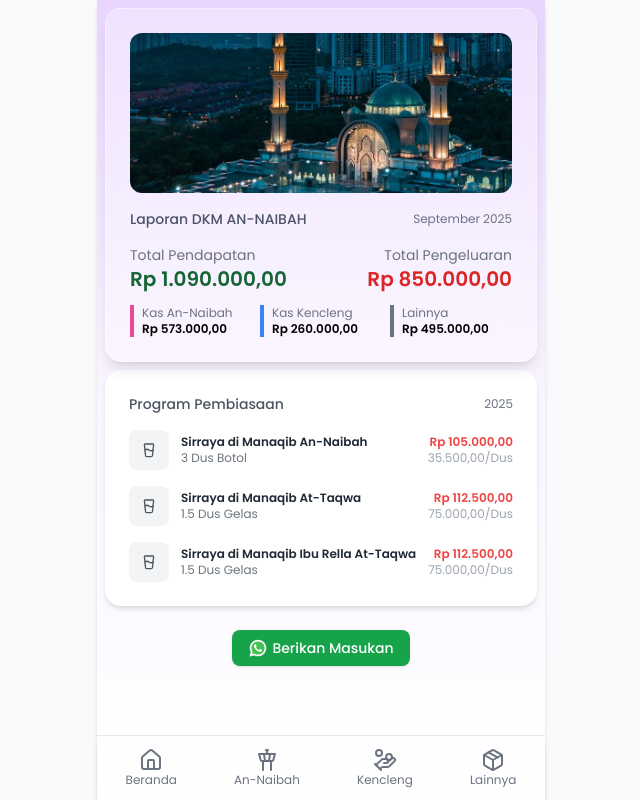
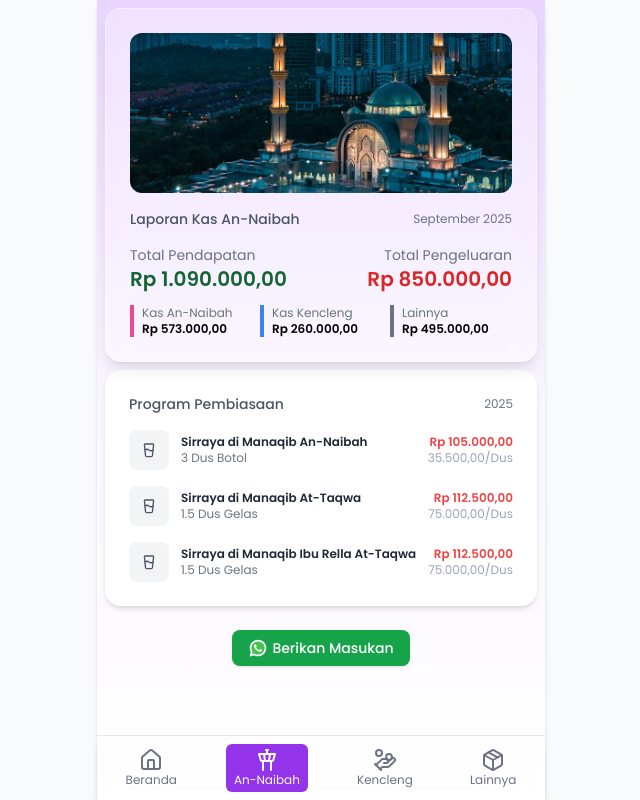
Before and after one commit to mhanifmuhsin/annaibah, a React (Vite) app: page / in a window 1280 px wide. Both pictures are taken after a click on the button "An-Naibah". Shown: the whole page, without its empty margins (319-959 px from the left). Built offline with nearby package versions, Linux system fonts and the light colour scheme.

Commit message:
feat: :hammer: update navigation

```diff
--- a/src/App.tsx
+++ b/src/App.tsx
@@ -5,6 +5,8 @@ import BottomNavigation from "./components/bottom-navigation";
 import IncomeCard from "./components/IncomeCard";
 import ProgramCard from "./components/ProgramCard";
 import WhatsAppButton from "./components/WhatsAppButton";
+import React from "react";
+
 const categories = [
   { name: "Kas An-Naibah", value: "Rp 573.000,00", color: "#ec4899" }, // pink
   { name: "Kas Kencleng", value: "Rp 260.000,00", color: "#3b82f6" }, // blue
@@ -34,11 +36,14 @@ const spendItems = [
   },
 ];
 function App() {
+  const [stateNavigation, setStateNavigation] = React.useState("home");
   return (
     <>
       <div className="flex min-h-screen flex-col bg-gray-50">
         {/* konten utama */}
         <div className="mx-auto w-full max-w-md flex-1 bg-gradient-to-b from-purple-200 via-purple-50 to-white shadow-md pb-20">
+          {stateNavigation === "home" && (
+            <>
               <section className="mx-2 pt-2">
                 <IncomeCard
                   title="Laporan DKM AN-NAIBAH"
@@ -55,6 +60,71 @@ function App() {
                   items={spendItems}
                 />
               </section>
+            </>
+          )}
+          {stateNavigation === "kas_annaibah" && (
+            <>
+              <section className="mx-2 pt-2">
+                <IncomeCard
+                  title="Laporan Kas An-Naibah"
+                  date="September 2025"
+                  total="Rp 1.090.000,00 "
+                  totalExpense="Rp 850.000,00"
+                  categories={categories}
+                />
+              </section>
+              <section className="m-2">
+                <ProgramCard
+                  title="Program Pembiasaan"
+                  period="2025"
+                  items={spendItems}
+                />
+              </section>
+            </>
+          )}
+
+          {stateNavigation === "kencleng_annaibah" && (
+            <>
+              <section className="mx-2 pt-2">
+                <IncomeCard
+                  title="Laporan Kas Kencleng"
+                  date="September 2025"
+                  total="Rp 1.090.000,00 "
+                  totalExpense="Rp 850.000,00"
+                  categories={categories}
+                />
+              </section>
+              <section className="m-2">
+                <ProgramCard
+                  title="Program Pembiasaan"
+                  period="2025"
+                  items={spendItems}
+                />
+              </section>
+            </>
+          )}
+
+          {stateNavigation === "wakaf_annaibah" && (
+            <>
+              <section className="mx-2 pt-2">
+                <IncomeCard
+                  title="Laporan Kas Lainnya"
+                  date="September 2025"
+                  total="Rp 1.090.000,00 "
+                  totalExpense="Rp 850.000,00"
+                  categories={categories}
+                />
+              </section>
+              <section className="m-2">
+                <ProgramCard
+                  title="Program Pembiasaan"
+                  period="2025"
+                  items={spendItems}
+                />
+              </section>
+            </>
+          )}
+
           <section className="flex justify-center p-4">
             <WhatsAppButton
               phone="6281916511138"
@@ -65,7 +135,10 @@ function App() {
         </div>
 
         {/* bottom navigation selalu di bawah */}
-        <BottomNavigation />
+        <BottomNavigation
+          state={stateNavigation}
+          setState={setStateNavigation}
+        />
       </div>
     </>
   );
--- a/src/components/bottom-navigation.tsx
+++ b/src/components/bottom-navigation.tsx
@@ -7,30 +7,38 @@ import {
 } from "lucide-react";
 
 const LANDING_NAV = [
-  { href: "/annaibah", label: "Beranda", icon: HomeIcon },
-  { href: "/manaqib-annaibah", label: "An-Naibah", icon: TowerControlIcon },
-  { href: "/kencleng-annaibah", label: "Kencleng", icon: HandCoinsIcon },
+  { value: "home", label: "Beranda", icon: HomeIcon },
+  { value: "kas_annaibah", label: "An-Naibah", icon: TowerControlIcon },
+  { value: "kencleng_annaibah", label: "Kencleng", icon: HandCoinsIcon },
   {
-    href: "/wakaf-annaibah",
+    value: "wakaf_annaibah",
     label: "Lainnya",
     icon: PackageIcon,
   },
 ];
 
-export default function BottomNavigation() {
-  const pathname = "/";
-
-  const getClass = (href: string) =>
+export default function BottomNavigation({
+  state,
+  setState,
+}: {
+  state: string;
+  setState: (state: string) => void;
+}) {
+  const getClass = (value: string) =>
     `flex flex-col items-center rounded-md px-2 py-1 text-xs transition-all ${
-      pathname === href ? "bg-primary text-white" : "text-gray-500"
+      state === value ? "bg-purple-600 text-white" : "text-gray-500"
     }`;
 
   return (
     <nav className="fixed bottom-0 left-0 z-50 flex w-full justify-center">
       <div className="w-full max-w-md bg-white/30 backdrop-blur-md shadow-md rounded-t-xl">
         <div className="mx-auto flex w-full max-w-md justify-around border-t py-2">
-          {LANDING_NAV.map(({ href, label, icon: Icon }) => (
-            <button key={href} className={getClass(href)}>
+          {LANDING_NAV.map(({ value, label, icon: Icon }) => (
+            <button
+              key={value}
+              className={getClass(value)}
+              onClick={() => setState(value)}
+            >
               <Icon />
               <span>{label}</span>
             </button>
```
Lines whose indentation alone changed are shown as unchanged.
